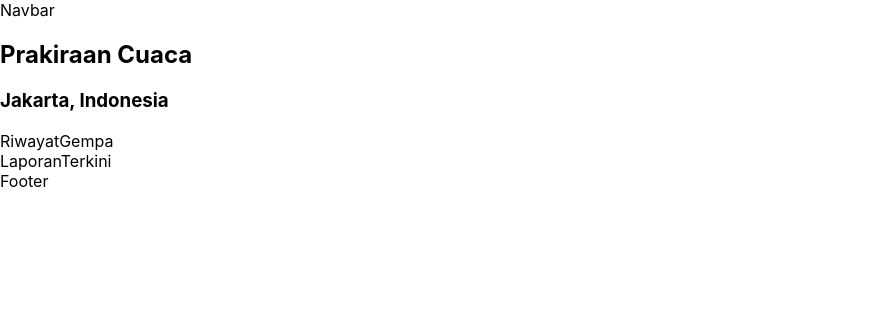
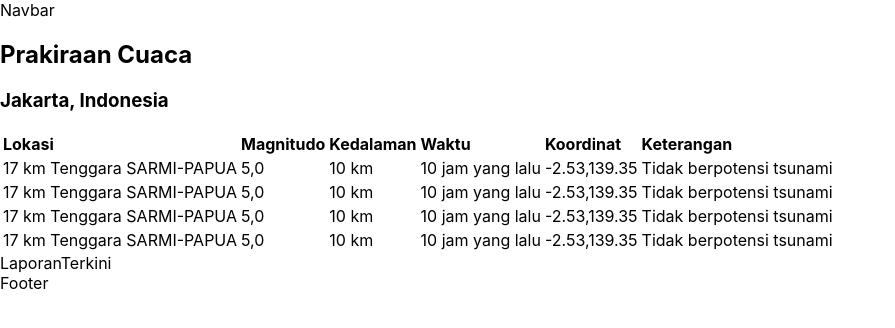
Before and after one commit to devardha/disaster-management, a React (Create React App) app: page / in a window 1280 px wide. Shown: the top 328 px of the page, without its empty margins (0-895 px from the left). Built offline with nearby package versions, Linux system fonts and the light colour scheme; the HTML template or start-up script is replaced by a standard one.

Commit message:
add table

```diff
--- a/src/components/RiwayatGempa.tsx
+++ b/src/components/RiwayatGempa.tsx
@@ -1,5 +1,46 @@
 const RiwayatGempa = () => {
-	return <div>RiwayatGempa</div>;
+	return <div><table>
+	<tr>
+	<th>Lokasi</th>
+	  <th>Magnitudo</th>
+	  <th>Kedalaman</th>
+	  <th>Waktu</th>
+	  <th>Koordinat</th>
+	  <th>Keterangan</th>
+	</tr>
+	<tr>
+	<td>17 km Tenggara SARMI-PAPUA</td>
+	  <td>5,0</td>
+	  <td>10 km</td>
+	  <td>10 jam yang lalu</td>
+	  <td>-2.53,139.35</td>
+	  <td>Tidak berpotensi tsunami</td>
+	</tr>
+	<tr>
+	<td>17 km Tenggara SARMI-PAPUA</td>
+	  <td>5,0</td>
+	  <td>10 km</td>
+	  <td>10 jam yang lalu</td>
+	  <td>-2.53,139.35</td>
+	  <td>Tidak berpotensi tsunami</td>
+	</tr>
+	<tr>
+	<td>17 km Tenggara SARMI-PAPUA</td>
+	  <td>5,0</td>
+	  <td>10 km</td>
+	  <td>10 jam yang lalu</td>
+	  <td>-2.53,139.35</td>
+	  <td>Tidak berpotensi tsunami</td>
+	</tr>
+	<tr>
+	<td>17 km Tenggara SARMI-PAPUA</td>
+	  <td>5,0</td>
+	  <td>10 km</td>
+	  <td>10 jam yang lalu</td>
+	  <td>-2.53,139.35</td>
+	  <td>Tidak berpotensi tsunami</td>
+	</tr>
+  </table></div>;
 };
 
 export default RiwayatGempa;
```
